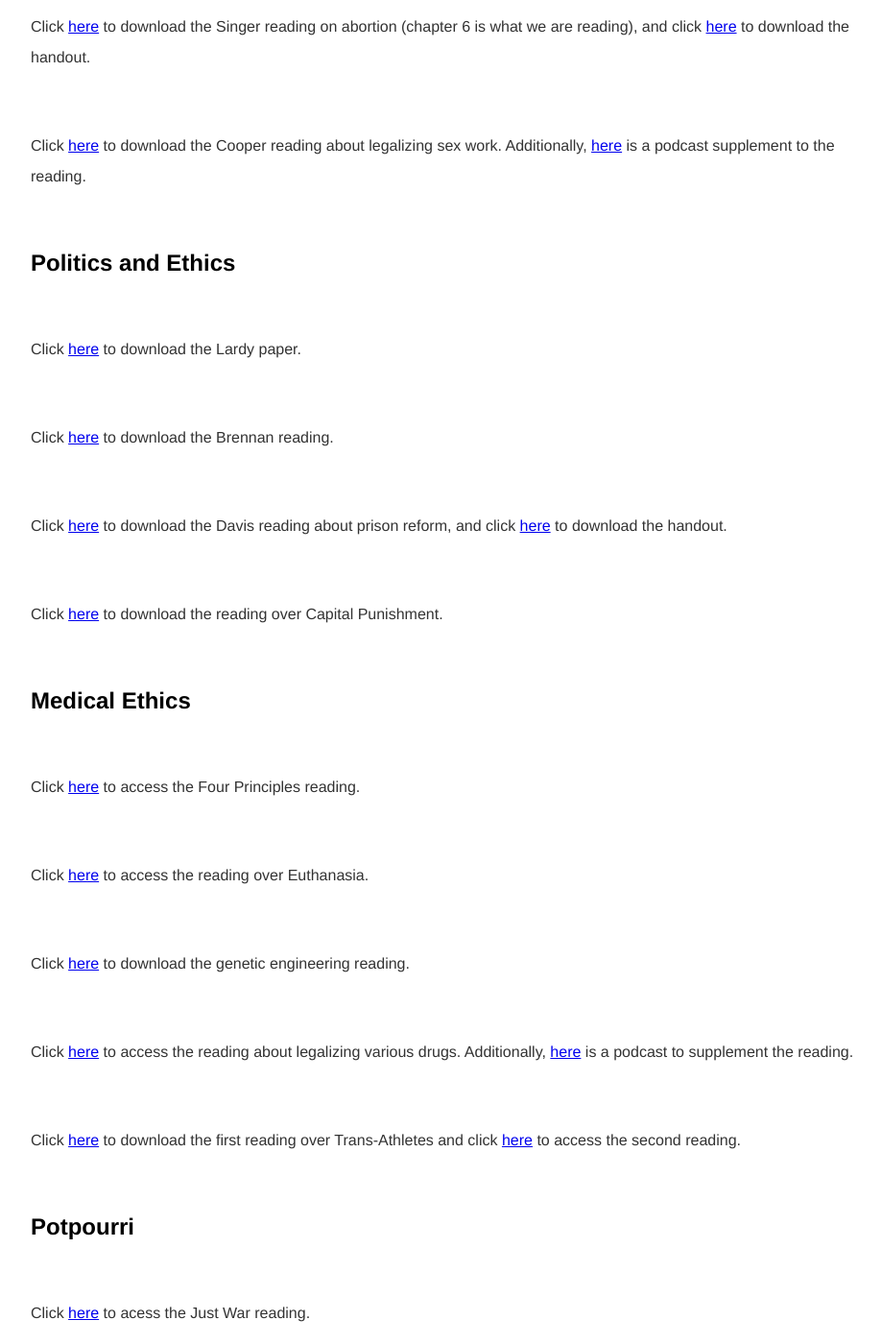
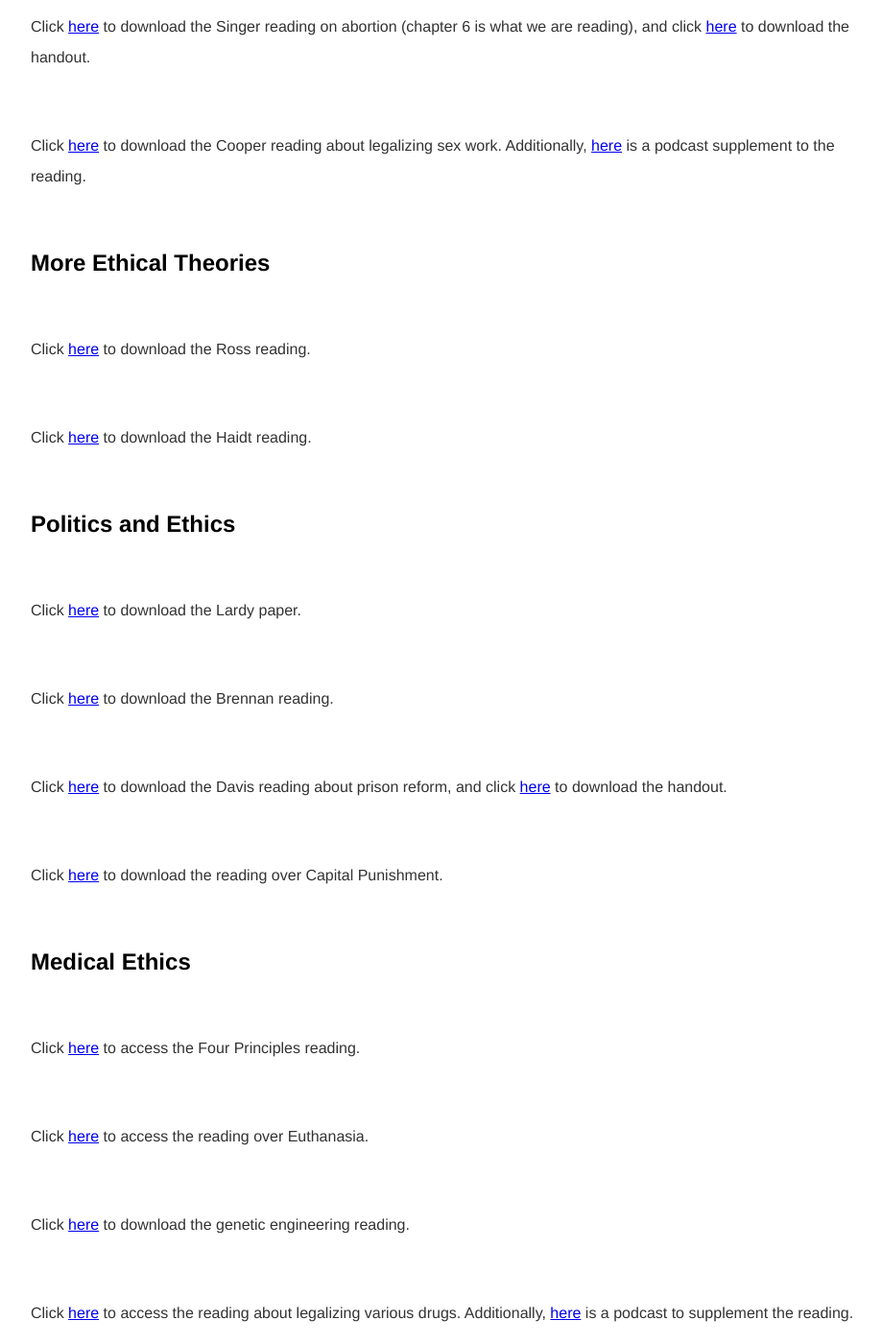
Before and after one commit to kevinjpatton/kevinjpatton.github.io, a Jekyll site: the page built from teaching/phil_2030/index.html, in a window 1280 px wide and 1400 px high, scrolled down 2664 px. Shown: the whole window at 96% size, without its empty margins (160-1079 px from the left). Built offline with Jekyll 4.4.1, drawn with Linux system fonts in a browser that asks for light colours; Markdown is read by kramdown in place of the engine named in the settings; some of the changed text lies outside the part shown.

Commit message:
Update index.html

```diff
--- a/teaching/phil_2030/index.html
+++ b/teaching/phil_2030/index.html
@@ -38,6 +38,10 @@ title: Teaching - Phil 2030
 <p>Click <a href="/teaching/phil_2030/Peter Singer - Practical Ethics.pdf" target="_blank">here</a> to download the Singer reading on abortion (chapter 6 is what we are reading), and click <a href="/teaching/phil_2030/Handout - Singer (Abortion).pdf" target="_blank">here<a> to download the handout.</p>
 <p>Click <a href="/teaching/phil_2030/Belinda Cooper - Prostitution A Feminist Analysis.pdf" target="_blank">here</a> to download the Cooper reading about legalizing sex work.  Additionally, <a href="https://www.wnycstudios.org/podcasts/takeaway/segments/deep-dive-sex-work" target="_blank">here</a> is a podcast supplement to the reading.</p>
 
+<h2>More Ethical Theories</h2>
+<p>Click <a href="/teaching/phil_2030/W.D. Ross - What Makes Right Actions Right.pdf" target="_blank">here</a> to download the Ross reading.</p>
+<p>Click <a href="/teaching/phil_2030/Jonathan Haidt - Moral psychology for the twenty-first century.pdf" target="_blank">here</a> to download the Haidt reading.</p>
+
 <h2>Politics and Ethics</h2>
 <p>Click <a href="/teaching/phil_2030/Heather Lardy - Is there a Right not to Vote.pdf" target="_blank">here</a> to download the Lardy paper.</p>
 <p>Click <a href="/teaching/phil_2030/Jason Brennan - When Not to Vote.pdf" target="_blank">here</a> to download the Brennan reading.</p>
```
Also changed, not shown: other parts of teaching/phil_2030/index.html (+1 -2 lines).
